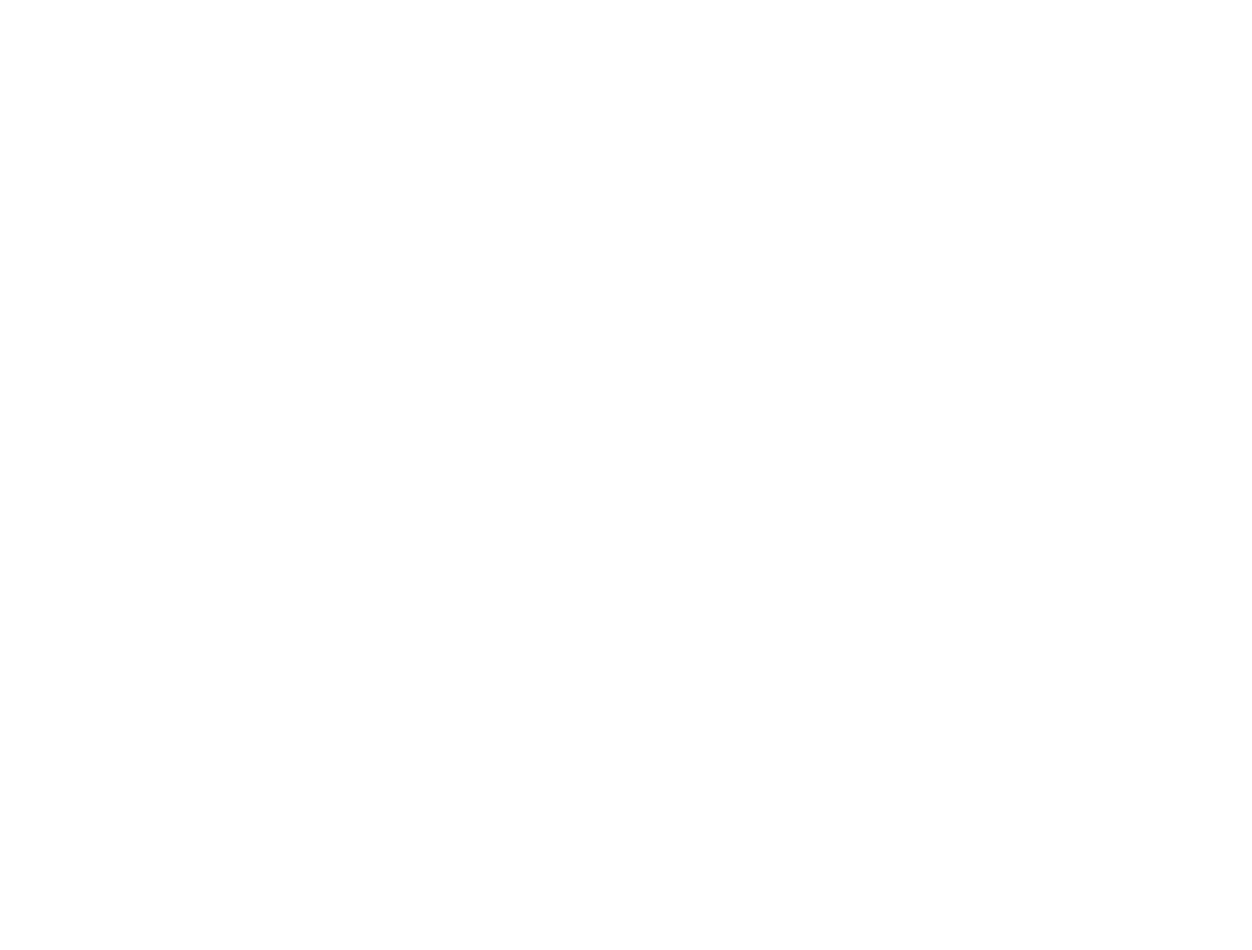
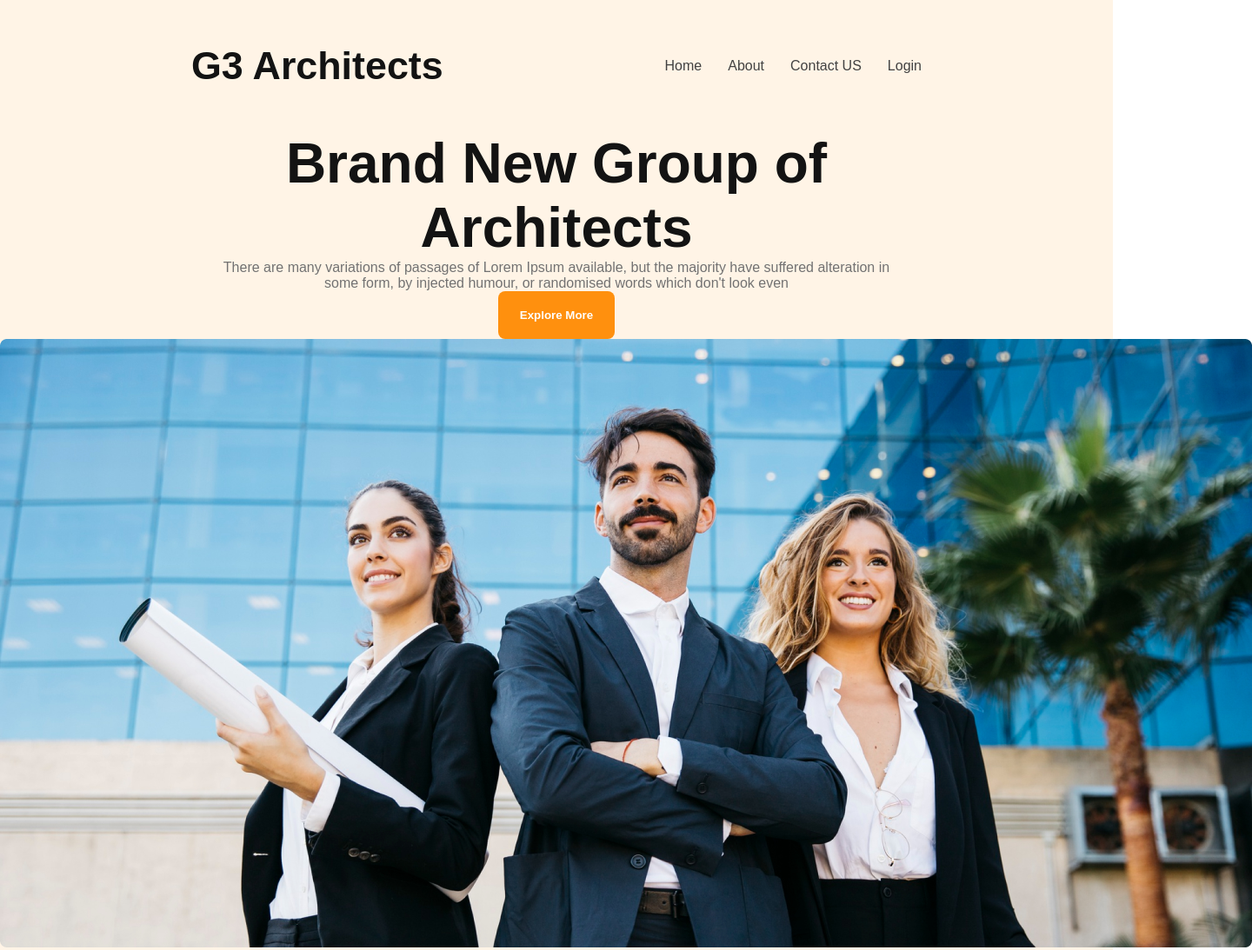
Before and after one commit to JiJetu/g3-architects, a plain HTML site: page index.html in a window 1280 px wide. Shown: the whole page at 87% size, 1440 px wide, since content can reach past the window. Before the commit the page ends 800 px from the top, so only its background shows below. Drawn offline with Linux system fonts and the light colour scheme.

Commit message:
navbar done and banner is processing

```diff
--- /dev/null
+++ b/css/style.css
@@ -0,0 +1,79 @@
+/* shared style */
+* {
+    padding: 0px;
+    margin: 0px;
+}
+
+/* work sans font from google font */
+@import url('https://fonts.googleapis.com/css2?family=Open+Sans:ital,wght@0,400;0,700;0,800;1,400&family=Work+Sans:wght@600;700&display=swap');
+
+body {
+    font-family: 'Work Sans', sans-serif;
+}
+
+/* primary button */
+.primary-btn {
+    border-radius: 8px;
+    border: none;
+    background-color: #FF900E;
+    color: #FFF;
+    font-weight: 600;
+    padding: 20px 25px;
+}
+
+
+/* header section style */
+header {
+    max-width: 1920px;
+    margin: 0 auto;
+    background: rgba(255, 144, 14, 0.10);
+}
+
+/* navbar style */
+.nav-container {
+    display: flex;
+    justify-content: space-between;
+    align-items: center;
+    padding: 50px 220px;
+}
+
+.nav-container>.logo {
+    color: #131313;
+    font-size: 2.8rem;
+    font-weight: 700;
+}
+
+.nav-container>ul {
+    display: flex;
+    gap: 30px;
+    /* border: 2px solid red; */
+}
+
+.nav-container li {
+    list-style: none;
+    font-weight: 500;
+    font-size: 1rem;
+
+}
+
+.nav-container li a {
+    text-decoration: none;
+    color: #424242;
+}
+
+/* banner style */
+.banner-container {
+    max-width: 800px;
+    text-align: center;
+    margin: 0 auto;
+}
+
+.banner-title {
+    color: #131313;
+    font-size: 4rem;
+    font-weight: 700;
+}
+
+.banner-description {
+    color: #727272;
+}
--- a/index.html
+++ b/index.html
@@ -1,11 +1,44 @@
 <!DOCTYPE html>
 <html lang="en">
+
 <head>
     <meta charset="UTF-8">
     <meta name="viewport" content="width=device-width, initial-scale=1.0">
     <title>G3 Architects</title>
+    <link rel="stylesheet" href="./css/style.css">
 </head>
+
 <body>
+    <!-- header section -->
+    <header>
+        <!-- Navbar section -->
+        <nav class="nav-container">
+            <div class="logo">G3 Architects</div>
+            <ul class="page-container">
+                <li><a href="">Home</a></li>
+                <li><a href="">About</a></li>
+                <li><a href="">Contact US</a></li>
+                <li><a href="">Login</a></li>
+            </ul>
+        </nav>
+        <!-- banner section -->
+        <section class="banner">
+            <div class="banner-container">
+                <h3 class="banner-title">Brand New Group of Architects</h3>
+                <p class="banner-description">There are many variations of passages of Lorem Ipsum available, but the
+                    majority have suffered alteration in some form, by injected humour, or randomised words which don't
+                    look even</p>
+                <button class="primary-btn">Explore More</button>
+            </div>
+            <img src="./images/banner.png" alt="img">
+        </section>
+    </header>
+    <main>
 
+    </main>
+    <footer>
+
+    </footer>
 </body>
+
 </html>
```
Also changed, not shown: images/architect.png (added), images/banner.png (added), images/icons/customers.png (added), images/icons/email.png (added), images/icons/projects.png (added), images/icons/ribon.png (added), images/sponsors/amazon.png (added), images/sponsors/figma.png (added), images/sponsors/google.png (added), images/sponsors/spotify.png (added), images/sponsors/telerama.png (added), images/team1.png (added), images/team2.png (added), images/team3.png (added), 1 more files.
